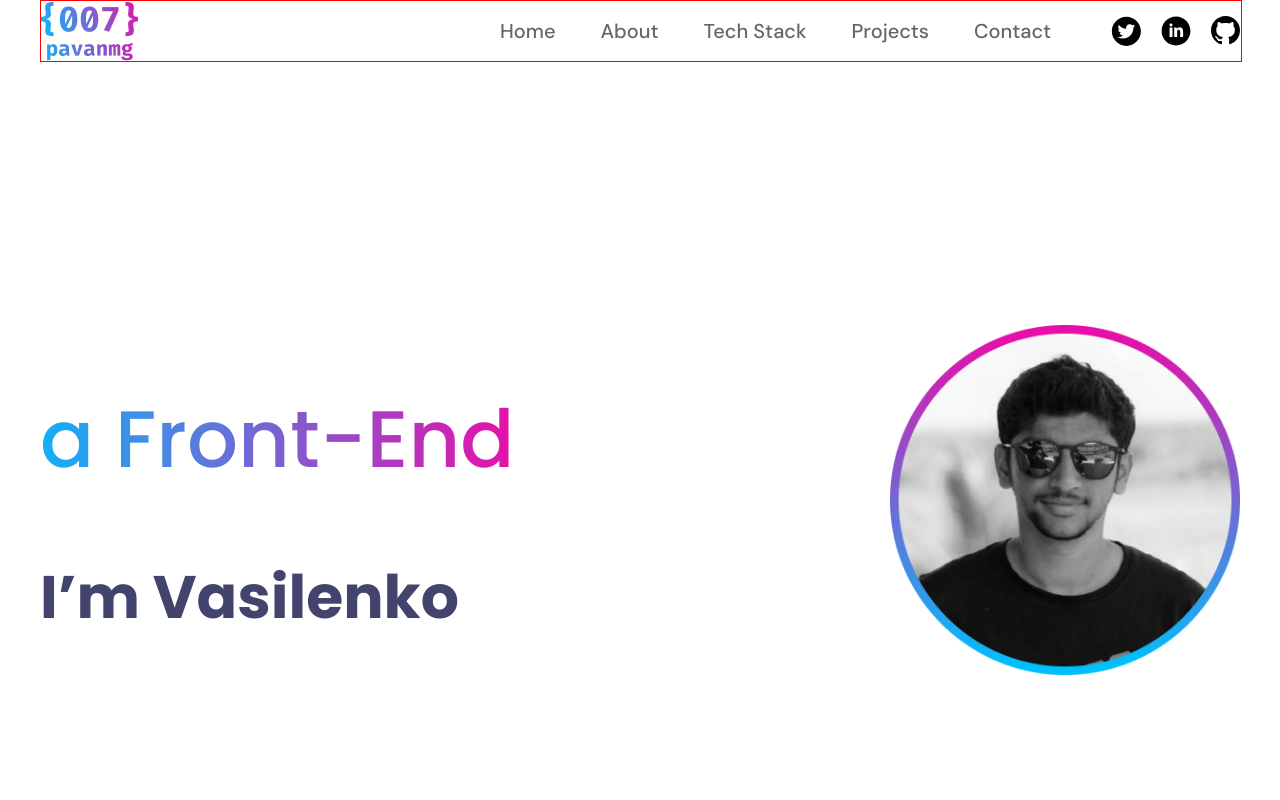
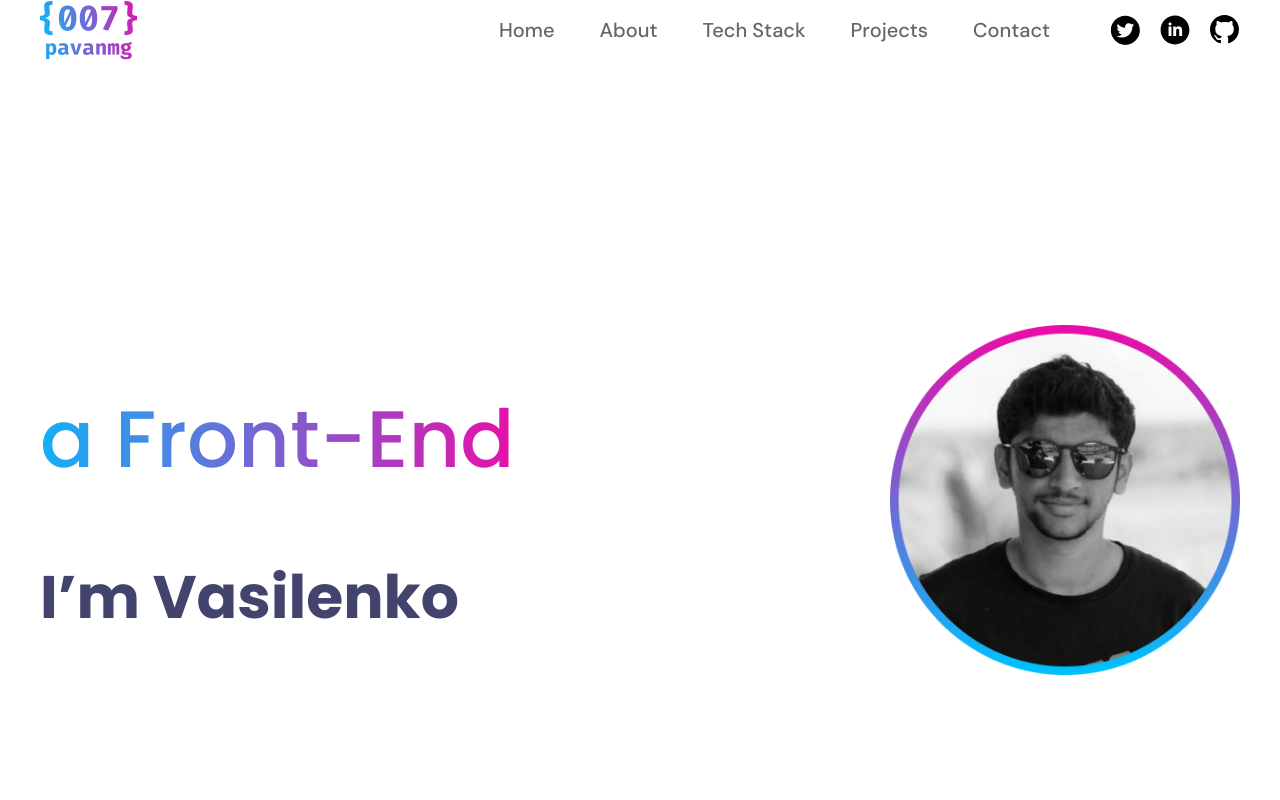
Before and after one commit to yevhenkr/portfolio-third-variant, a React app: page / in a window 1280 px wide. Shown: the top 800 px of the page. Built offline with nearby package versions, Linux system fonts and the light colour scheme.

Commit message:
refactor

```diff
--- a/src/App.tsx
+++ b/src/App.tsx
@@ -2,7 +2,6 @@ import styled from 'styled-components';
 import {Main} from "./common/components/layout/main/main";
 import {Header} from "./common/components/layout/header/Header";
 import {About} from "./common/components/layout/sections/about/About";
-import {Experiens} from "./common/components/layout/sections/experiens/Experiens";
 import {TechStack} from "./common/components/layout/sections/techStack/TechStack";
 import {Projects} from "./common/components/layout/sections/projects/Projects";
 import {MailMe} from "./common/components/layout/sections/mailMe/MailMe";
--- a/src/common/components/layout/header/Header.tsx
+++ b/src/common/components/layout/header/Header.tsx
@@ -27,7 +27,6 @@ const HeaderWrap = styled(FlexWrapper)`
     align-items: center;
     max-width: 1200px;
     width: 100%;
-    border: 1px solid red;
     background-color: ${myTheme.color.white};
     z-index: 2;
 `;
--- a/src/common/components/layout/sections/about/About.tsx
+++ b/src/common/components/layout/sections/about/About.tsx
@@ -1,6 +1,6 @@
 import React from 'react';
 import styled from "styled-components";
-import {Experiens} from "../experiens/Experiens";
+import {Experience} from "../experiens/Experience";
 import {myTheme} from "../../../../../styles/Theme.styled";
 
 export const About = () => {
@@ -10,7 +10,7 @@ export const About = () => {
             <AboutText>The Generator App is an online tool that helps you to export ready-made templates ready to work
                 as your future website. It helps you to combine slides, panels and other components and export it as a
                 set of static files: HTML/CSS/JS.</AboutText>
-            <Experiens/>
+            <Experience/>
             {/*<Education/>*/}
             {/*    TODO*/}
         </AboutSection>
--- a/src/common/components/layout/sections/experiens/Experiens.tsx
+++ b/src/common/components/layout/sections/experiens/Experience.tsx
@@ -8,7 +8,7 @@ import {TitleStyled} from "../about/About";
 import {myExperience, myProjects, myTheme} from "../../../../../styles/Theme.styled";
 import {Button} from "../../../ui/button/Button";
 
-export const Experiens = () => {
+export const Experience = () => {
     return (
         <>
             <TitleStyled>Work Experience</TitleStyled>
```
